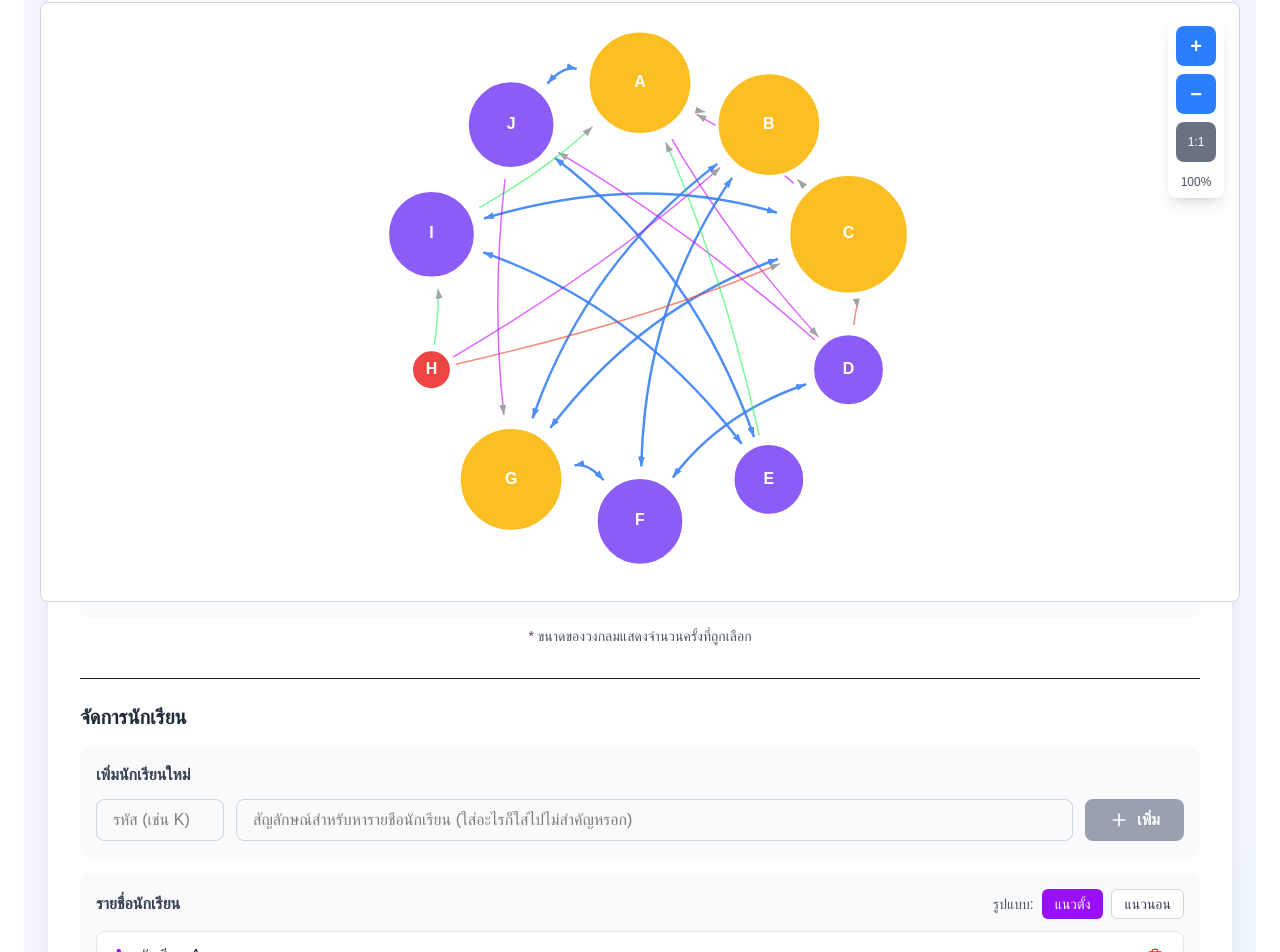
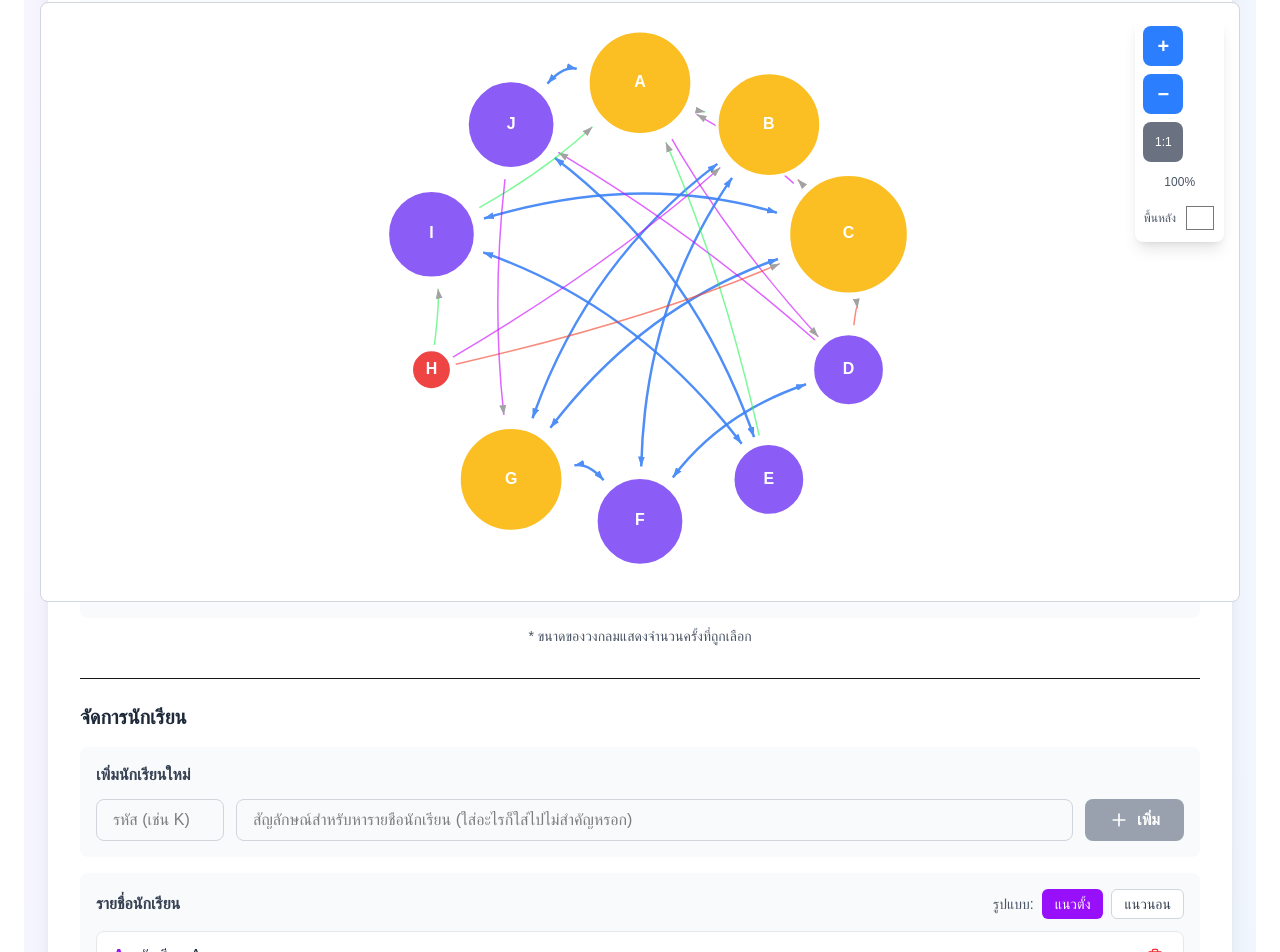
Before and after one commit to ffoster007/Socigram, a Next.js app: page / in a window 1280 px wide. Shown: the part 1113-2065 px from the top of the page. Built offline with nearby package versions, Linux system fonts and the light colour scheme.

Commit message:
user can edit bg

```diff
--- a/app/components/SociogramGraph.tsx
+++ b/app/components/SociogramGraph.tsx
@@ -23,6 +23,9 @@ interface Props {
   receivedCount: { [key: string]: number };
   svgRef: React.RefObject<SVGSVGElement | null>;
   onUpdatePosition?: (id: string, pos: Position) => void;
+  // optional initial background color (hex) and callback when changed
+  initialBackgroundColor?: string;
+  onBackgroundChange?: (color: string) => void;
 }
 
 const SociogramGraph: React.FC<Props> = ({
@@ -32,6 +35,7 @@ const SociogramGraph: React.FC<Props> = ({
   receivedCount,
   svgRef,
   onUpdatePosition
+  , initialBackgroundColor, onBackgroundChange
 }) => {
   // ref to track currently dragged node id
   const draggingRef = React.useRef<string | null>(null);
@@ -40,6 +44,8 @@ const SociogramGraph: React.FC<Props> = ({
   const [viewBox, setViewBox] = React.useState({ x: 0, y: 0, width: 800, height: 600 });
   const [zoom, setZoom] = React.useState(1);
   const [isPanning, setIsPanning] = React.useState(false);
+  // สีพื้นหลังของแคนวาส (สามารถเปลี่ยนได้โดยผู้ใช้)
+  const [bgColor, setBgColor] = React.useState<string>(initialBackgroundColor || '#ffffff');
   const panStartRef = React.useRef<{ x: number, y: number } | null>(null);
 
   // helper: convert client coordinates to SVG coordinates
@@ -195,6 +201,22 @@ const SociogramGraph: React.FC<Props> = ({
         <div className="text-center text-xs text-gray-600 mt-1">
           {Math.round(zoom * 100)}%
         </div>
+        {/* color picker สำหรับเปลี่ยนสีพื้นหลัง */}
+        <div className="flex items-center gap-2 mt-1">
+          <label htmlFor="bg-color" className="text-xs text-gray-600">พื้นหลัง</label>
+          <input
+            id="bg-color"
+            type="color"
+            value={bgColor}
+            title="เปลี่ยนสีพื้นหลัง"
+            onChange={(e) => {
+              const c = e.target.value;
+              setBgColor(c);
+              try { onBackgroundChange?.(c); } catch {}
+            }}
+            className="w-8 h-8 p-0 border-0"
+          />
+        </div>
       </div>
 
       <svg
@@ -202,8 +224,9 @@ const SociogramGraph: React.FC<Props> = ({
         width="1200"
         height="600"
         viewBox={`${viewBox.x} ${viewBox.y} ${viewBox.width} ${viewBox.height}`}
-        className="border border-gray-300 rounded-lg bg-white"
+        className="border border-gray-300 rounded-lg"
         style={{
+          backgroundColor: bgColor,
           cursor: isPanning ? 'grabbing' : 'grab',
           touchAction: 'none'
         }}
```
